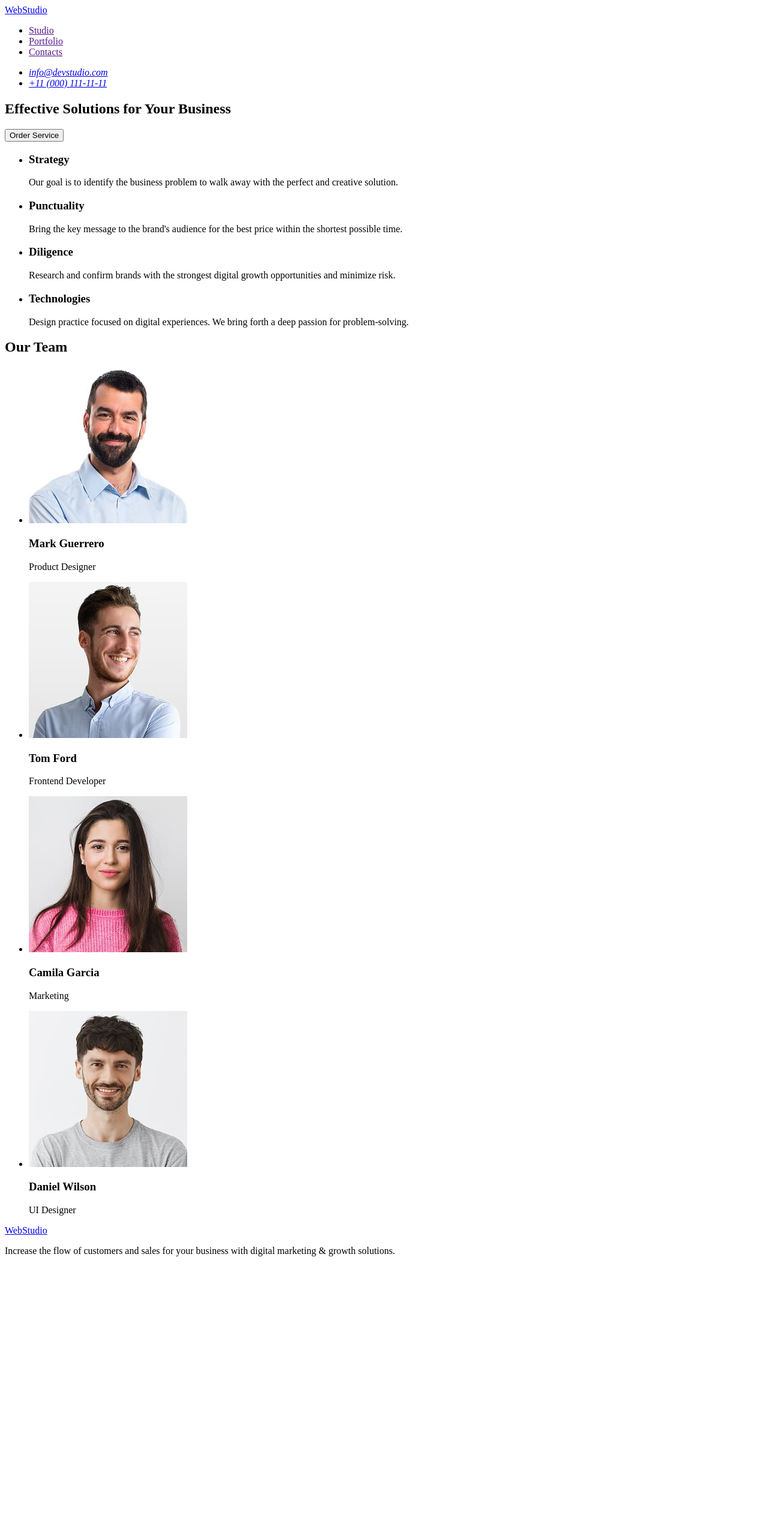
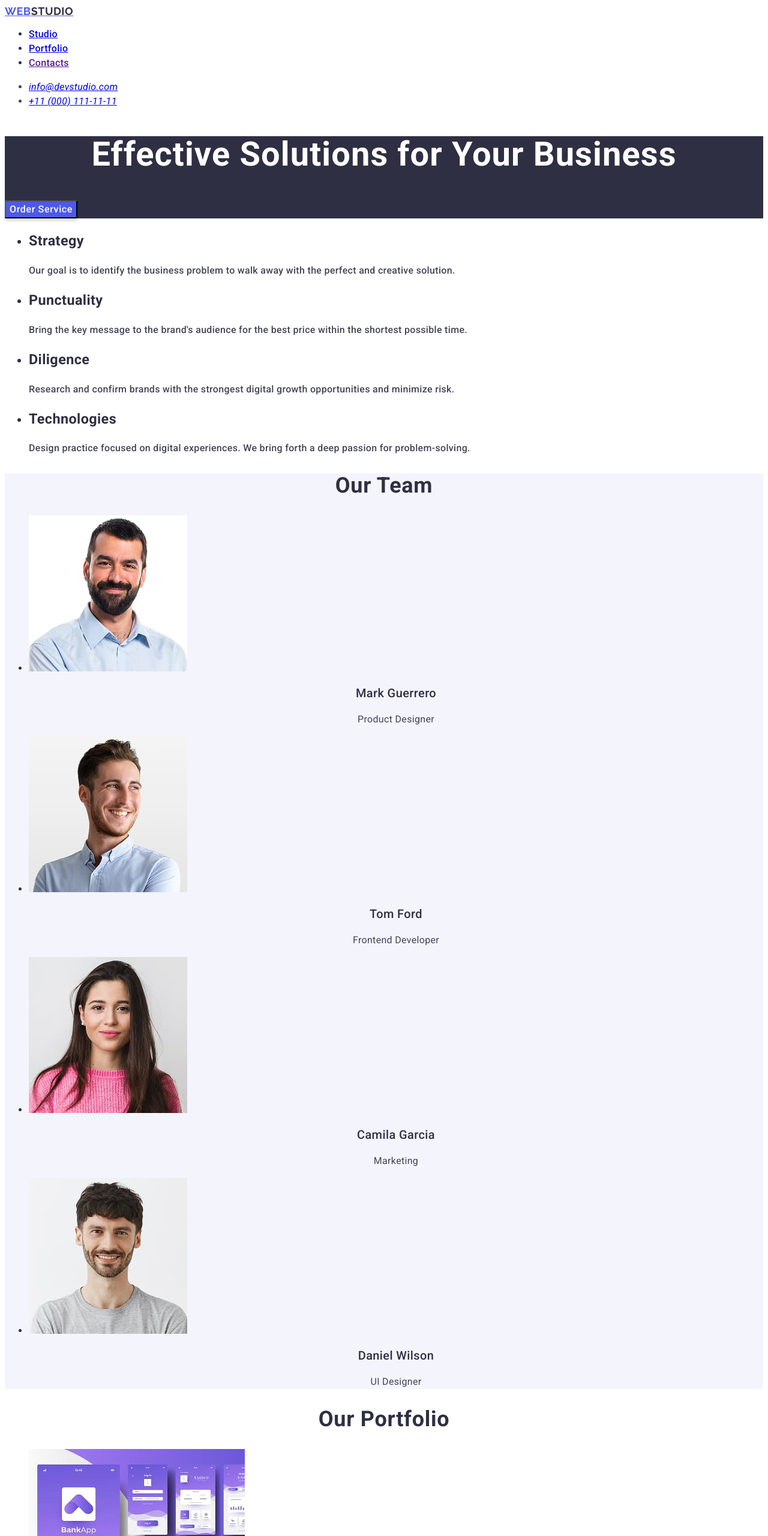
Before and after one commit to romahawk/goit-markup-hw-02, a plain HTML site: page index.html in a window 1280 px wide. Shown: the top 2560 px of the page at 60% size. Before the commit the page ends 2110 px from the top, so only its background shows below. Drawn offline with Linux system fonts and the light colour scheme.

Commit message:
Initial commit

```diff
--- /dev/null
+++ b/css/styles.css
@@ -0,0 +1,258 @@
+:root {
+  /* Fonts */
+  --main-family: 'Roboto', sans-serif;
+  --second-family: 'Raleway', sans-serif;
+
+  /* Colors */
+	--iris: #4d5ae5;
+	--ocean: #404bbf;
+	--navy-blue: #2e2f42;
+	--green: #31d0aa;
+	--slate: #434455;
+	--light-slate: #8e8f99;
+	--cornflower: #e7e9fc;
+	--cloud: #f4f4fd;
+	--navy-blue-modal: rgba(46, 47, 66, 0.4);
+	--grey: rgba(46, 47, 66, 0.7);
+	--white: #fff;
+	--dairy: #fcfcfc;
+}
+
+body {
+  font-family: var(--main-family);
+  color: #2E2F42;
+}
+
+/* #region Header */
+.header {
+
+}
+
+.header-nav {
+
+}
+
+.logo {
+  font-family: var(--second-family);
+  font-weight: 700;
+  font-size: 18px;
+  line-height: 1.16667;
+  letter-spacing: 0.03em;
+  text-transform: uppercase;
+  color: var(--iris);
+}
+
+.logo span {
+  font-family: var(--second-family);
+  font-weight: 700;
+  font-size: 18px;
+  line-height: 1.16667;
+  letter-spacing: 0.03em;
+  text-transform: uppercase;
+  color: var(--navy-blue);
+}
+
+.header-nav-list {
+  font-family: var(--font-family);
+  font-weight: 500;
+  font-size: 16px;
+  line-height: 1.5;
+  letter-spacing: 0.02em;
+  color: var(--navy-blue);
+}
+
+.header-nav-list-item {
+  color: var();
+}
+
+.header-nav-list-text:hover {
+  color: var(--ocean);
+}
+.header-nav-list-text:focus {
+  color: var(--green);
+}
+
+.address {
+}
+
+.address-list {
+  font-family: var(--font-family);
+  font-size: 16px;
+  line-height: 1.5;
+  letter-spacing: 0.02em;
+  color: var(--slate);
+}
+
+.address-list-item {
+}
+
+.address-list-text:hover {
+  color: var(--ocean);
+}
+.address-list-text:focus {
+  color: var(--green);
+}
+
+/* #endregion */
+
+/* #region Hero */
+
+.hero {
+  background: var(--navy-blue);
+}
+.hero-text {
+  font-family: var(--font-family);
+  font-weight: 700;
+  font-size: 56px;
+  line-height: 1.07143;
+  letter-spacing: 0.02em;
+  text-align: center;
+  color: var(--white);
+}
+
+.hero-button {
+  box-shadow: 0 4px 4px 0 rgba(0, 0, 0, 0.15);
+  background: var(--iris);
+  font-family: var(--font-family);
+  font-weight: 500;
+  font-size: 16px;
+  line-height: 1.5;
+  letter-spacing: 0.04em;
+  color: var(--white);
+}
+.hero-button-accent:hover {
+  background: var(--navy-blue);
+}
+.hero-button-accent:focus {
+  background: var(--green);
+}
+
+/* #endregion */
+
+/* #region Benefits */
+.benefits {
+
+}
+.benefits-list {
+
+}
+.benefits-list-item {
+  font-family: var(--font-family);
+  font-weight: 500;
+  font-size: 20px;
+  line-height: 1.2;
+  letter-spacing: 0.02em;
+  color: var(--navy-blue);
+}
+
+.benefits-list-text {
+  font-family: var(--font-family);
+  font-size: 16px;
+  line-height: 1.5;
+  letter-spacing: 0.02em;
+  color: var(--slate);
+}
+/* #endregion */
+
+/* #region Team */
+.team {
+  background: var(--cloud);
+}
+.team-title {
+  font-family: var(--font-family);
+  font-weight: 700;
+  font-size: 36px;
+  line-height: 1.11111;
+  letter-spacing: 0.02em;
+  text-align: center;
+  color: var(--navy-blue);
+}
+.team-list-item {
+  font-family: var(--font-family);
+  font-weight: 500;
+  font-size: 20px;
+  line-height: 1.2;
+  letter-spacing: 0.02em;
+  text-align: center;
+  color: var(--navy-blue);
+}
+
+.team-list-item-text {
+  font-family: var(--font-family);
+  font-size: 16px;
+  line-height: 1.5;
+  letter-spacing: 0.02em;
+  text-align: center;
+  color: var(--slate);
+}
+/* #endregion */
+
+/* #region Portfolio */
+.portfolio {
+}
+.portfolio-title {
+  font-family: var(--font-family);
+  font-weight: 700;
+  font-size: 36px;
+  line-height: 1.11111;
+  letter-spacing: 0.02em;
+  text-align: center;
+  color: var(--navy-blue);
+}
+
+.portfolio-list {
+
+}
+.portfolio-list-item {
+
+}
+.portfolio-list-item-title {
+  font-family: var(--font-family);
+  font-weight: 500;
+  font-size: 20px;
+  line-height: 1.2;
+  letter-spacing: 0.02em;
+  color: var(--navy-blue);
+}
+.portfolio-list-item-text {
+  font-family: var(--font-family);
+  font-size: 16px;
+  line-height: 1.5;
+  letter-spacing: 0.02em;
+  color: var(--slate);
+  }
+
+  /* #endsection */
+
+  /* #section Footer */
+  .footer {
+    background: var(--navy-blue);
+  }
+
+  .logo-footer {
+    font-family: var(--second-family);
+    font-weight: 700;
+    font-size: 18px;
+    line-height: 1.16667;
+    letter-spacing: 0.03em;
+    text-transform: uppercase;
+    color: var(--iris);
+  }
+
+  .logo-footer span {
+    font-family: var(--second-family);
+    font-weight: 700;
+    font-size: 18px;
+    line-height: 1.16667;
+    letter-spacing: 0.03em;
+    text-transform: uppercase;
+    color: var(--cloud);
+  }
+
+  .footer-text {
+    font-family: var(--font-family);
+    font-size: 16px;
+    line-height: 1.5;
+    letter-spacing: 0.02em;
+    color: var(--cloud);
+  }
--- a/index.html
+++ b/index.html
@@ -3,33 +3,38 @@
 <head>
   <meta charset="UTF-8">
   <meta name="viewport" content="width=device-width, initial-scale=1.0">
-  <title>Module_1. HW_01</title>
+  <title>Web Studio</title>
+  <link rel="preconnect" href="https://fonts.googleapis.com">
+  <link rel="preconnect" href="https://fonts.gstatic.com" crossorigin>
+  <link href="https://fonts.googleapis.com/css2?family=Raleway:ital,wght@0,100..900;1,100..900&family=Roboto:ital,wght@0,100..900;1,100..900&display=swap" rel="stylesheet">
+
+  <link rel="stylesheet" href="./css/styles.css">
 </head>
 <body>
-  <header>
-    <nav>
-      <a href="./index.html">
-        WebStudio
+  <header class="header">
+    <nav class="header-nav">
+      <a class="logo" href="./index.html">
+        Web<span>Studio</span>
       </a>
-      <ul>
-        <li>
-          <a href="">Studio</a>
+      <ul class="header-nav-list">
+        <li class="header-nav-list-item">
+          <a class="header-nav-list-text" href="#team">Studio</a>
         </li>
-        <li>
-          <a href="">Portfolio</a>
+        <li class="header-nav-list-item">
+          <a class="header-nav-list-text" href="#portfolio">Portfolio</a>
         </li>
-        <li>
-          <a href="">Contacts</a>
+        <li class="header-nav-list-item">
+          <a class="header-nav-list-text" href="">Contacts</a>
         </li>
       </ul>
     </nav>
-    <address>
-      <ul>
-        <li>
-          <a href="mailto:info@devstudio.com">info@devstudio.com</a>
+    <address class="address">
+      <ul class="address-list">
+        <li class="address-list-item">
+          <a class="address-list-text" href="mailto:info@devstudio.com">info@devstudio.com</a>
         </li>
-        <li>
-          <a href="tel:+110001111111">+11 (000) 111-11-11</a>
+        <li class="address-list-item">
+          <a class="address-list-text" href="tel:+110001111111">+11 (000) 111-11-11</a>
         </li>
       </ul>
     </address>
@@ -37,43 +42,43 @@
 
   <main>
     <!-- #region Hero -->
-    <section>
-      <h1>
+    <section class="hero">
+      <h1 class="hero-text">
         Effective Solutions for Your Business
       </h1>
-      <button type="button">
+      <button class="hero-button hero-button-accent" type="button">
         Order Service
       </button>
     </section>
     <!-- #endregion -->
 
-    <!-- #region Section 2 -->
-    <section>
+    <!-- #region Benefits -->
+    <section class="benefits">
       <h2 hidden>
         Section 2
       </h2>
-      <ul>
-        <li>
+      <ul class="benefits-list">
+        <li class="benefits-list-item">
           <h3>Strategy</h3>
-          <p>Our goal is to identify the business
+          <p class="benefits-list-text">Our goal is to identify the business
             problem to walk away with the perfect and creative solution.
           </p>
         </li>
-        <li>
+        <li class="benefits-list-item">
           <h3>Punctuality</h3>
-          <p>
+          <p class="benefits-list-text">
             Bring the key message to the brand's audience for the best price within the shortest possible time.
           </p>
         </li>
-        <li>
+        <li class="benefits-list-item">
           <h3>Diligence</h3>
-          <p>
+          <p class="benefits-list-text">
             Research and confirm brands with the strongest digital growth opportunities and minimize risk.
           </p>
         </li>
-        <li>
+        <li class="benefits-list-item">
           <h3>Technologies</h3>
-          <p>
+          <p class="benefits-list-text">
             Design practice focused on digital experiences. We bring forth a deep passion for problem-solving.
           </p>
         </li>
@@ -82,41 +87,137 @@
     <!-- #endregion -->
 
     <!-- #region Team -->
-    <section>
-      <h2>
+    <section class="team" id="team">
+      <h2 class="team-title">
         Our Team
       </h2>
-      <ul>
+      <ul class="team-list">
         <li>
           <img src="./images/img-1.jpg" alt="Product Designer" width="264" height="260">
-          <h3>Mark Guerrero</h3>
-          <p>Product Designer</p>
+          <h3 class="team-list-item">Mark Guerrero</h3>
+          <p class="team-list-item-text">Product Designer</p>
         </li>
         <li>
           <img src="./images/img-2.jpg" alt="Frontend Developer" width="264" height="260">
-          <h3>Tom Ford</h3>
-          <p>Frontend Developer</p>
+          <h3 class="team-list-item">Tom Ford</h3>
+          <p class="team-list-item-text">Frontend Developer</p>
         </li>
         <li>
           <img src="./images/img-3.jpg" alt="Marketing" width="264" height="260">
-          <h3>Camila Garcia</h3>
-          <p>Marketing</p>
+          <h3 class="team-list-item">Camila Garcia</h3>
+          <p class="team-list-item-text">Marketing</p>
         </li>
         <li>
           <img src="./images/img-4.jpg" alt="UI Designer" width="264" height="260">
-          <h3>Daniel Wilson</h3>
-          <p>UI Designer</p>
+          <h3 class="team-list-item">Daniel Wilson</h3>
+          <p class="team-list-item-text">UI Designer</p>
         </li>
       </ul>
     </section>
-    <!-- $endregion -->
+    <!-- #endregion -->
+
+    <!-- #region Portfolio -->
+    <section class="portfolio" id="portfolio">
+      <h2 class="portfolio-title">
+        Our Portfolio
+      </h2>
+      <ul class="portfolio-list">
+        <li class="portfolio-list-item">
+          <img
+          src="./images/portfolio-img-1.jpg"
+          alt="Banking App"
+          width="360"
+          height="300"
+          >
+          <h3 class="portfolio-list-item-title">
+            Banking App
+          </h3>
+          <p class="portfolio-list-item-text">
+            App
+          </p>
+        </li>
+        <li class="portfolio-list-item">
+          <img
+          src="./images/portfolio-img-2.jpg"
+          alt="Cashless Payment"
+          width="360"
+          height="300"
+          >
+          <h3 class="portfolio-list-item-title">
+            Cashless Payment
+          </h3>
+          <p class="portfolio-list-item-text">
+            Marketing
+          </p>
+        </li>
+        <li class="portfolio-list-item">
+          <img
+          src="./images/portfolio-img-3.jpg"
+          alt="Meditation App"
+          width="360"
+          height="300"
+          >
+          <h3 class="portfolio-list-item-title">
+            Meditation App
+          </h3>
+          <p class="portfolio-list-item-text">
+            App
+          </p>
+        </li>
+        <li class="portfolio-list-item">
+          <img
+          src="./images/portfolio-img-4.jpg"
+          alt="Taxi Service"
+          width="360"
+          height="300"
+          >
+          <h3 class="portfolio-list-item-title">
+            Taxi Service
+          </h3>
+          <p class="portfolio-list-item-text">
+            Marketing
+          </p>
+        </li>
+        <li class="portfolio-list-item">
+          <img
+          src="./images/portfolio-img-5.jpg"
+          alt="Screen Illustrations"
+          width="360"
+          height="300"
+          >
+          <h3 class="portfolio-list-item-title">
+            Screen Illustrations
+          </h3>
+          <p class="portfolio-list-item-text">
+            Design
+          </p>
+        </li>
+        <li class="portfolio-list-item">
+          <img
+          src="./images/portfolio-img-6.jpg"
+          alt="Online Courses"
+          width="360"
+          height="300"
+          >
+          <h3 class="portfolio-list-item-title">
+            Online Courses
+          </h3>
+          <p class="portfolio-list-item-text">
+            Marketing
+          </p>
+        </li>
+      </ul>
+
+
+    </section>
+    <!-- #endregion -->
   </main>
 
-  <footer>
-    <a href="./index.html">
-      WebStudio
+  <footer class="footer">
+    <a class="logo-footer" href="./index.html">
+      Web<span>Studio</span>
     </a>
-    <p>
+    <p class="footer-text">
       Increase the flow of customers and sales for your business with digital marketing & growth solutions.
     </p>
   </footer>
```
Also changed, not shown: images/portfolio-img-1.jpg (added), images/portfolio-img-2.jpg (added), images/portfolio-img-3.jpg (added), images/portfolio-img-4.jpg (added), images/portfolio-img-5.jpg (added), images/portfolio-img-6.jpg (added).
